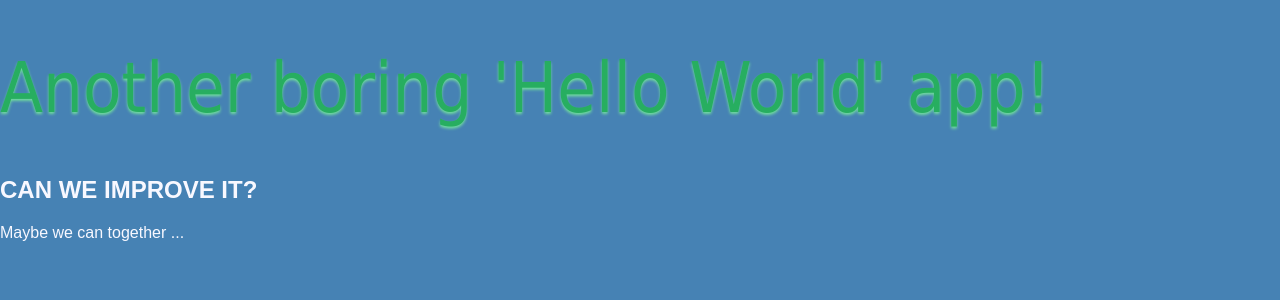
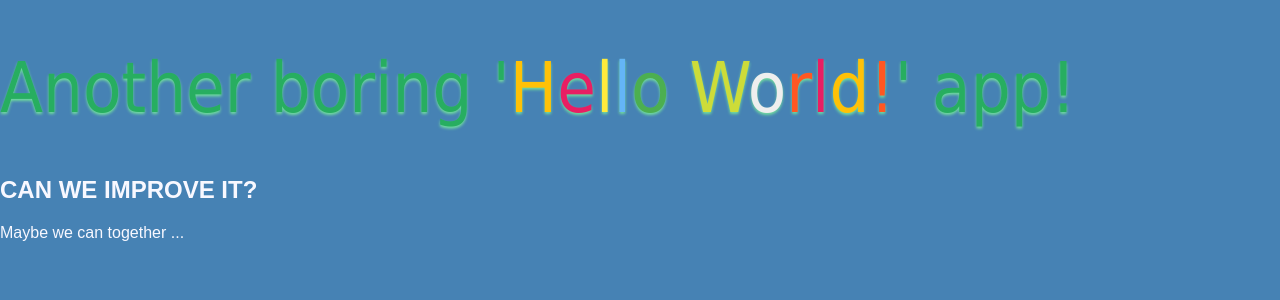
Before and after one commit to beven/reactApp, a React app: page / in a window 1280 px wide. Shown: the top 300 px of the page. Built offline with nearby package versions, Linux system fonts and the light colour scheme.

Commit message:
Starting to be not so boring :)

```diff
--- a/App.jsx
+++ b/App.jsx
@@ -17,7 +17,22 @@ class Header extends React.Component {
 	render() {
 		return(
 			<div>
-				<h1 className="headerOne" style={{ color: '#27ae60', font: '70px Tahoma, Helvetica, Arial, Sans-Serif', textShadow: '0px 2px 3px rgb(114, 220, 159)' }}>Another boring 'Hello World' app!</h1>
+				<h1 className="headerOne" style={{ color: '#27ae60', font: '70px Tahoma, Helvetica, Arial, Sans-Serif', textShadow: '0px 2px 3px rgb(114, 220, 159)' }}>Another boring '
+					<span class="amber">H</span>
+					<span class="pink">e</span>
+					<span class="yellow">l</span>
+					<span class="blue">l</span>
+					<span class="green">o</span>
+					<span class=""> </span>
+					<span class="lime">W</span>
+					<span class="grey">o</span>
+					<span class="deepOrange">r</span>
+					<span class="pink">l</span>
+					<span class="amber">d</span>
+					<span class="deepOrange">!</span>
+
+
+					' app!</h1>
 			</div>
 		);
 	}
--- a/main.css
+++ b/main.css
@@ -3,3 +3,33 @@ body, html {
   margin:0px;
   font-family: sans-serif;
 }
+.amber{
+  color: #ffc107;
+}
+
+.blue{
+  color: #64b5f6;
+}
+
+.deepOrange{
+  color: #ff5722;
+}
+
+.green{
+  color: #4caf50;
+}
+
+.grey{
+  color: #eeeeee;
+}
+
+.lime{
+  color: #cddc39;
+}
+.pink{
+  color: #e91e63;
+}
+
+.yellow{
+  color: #ffeb3b;
+}
```
